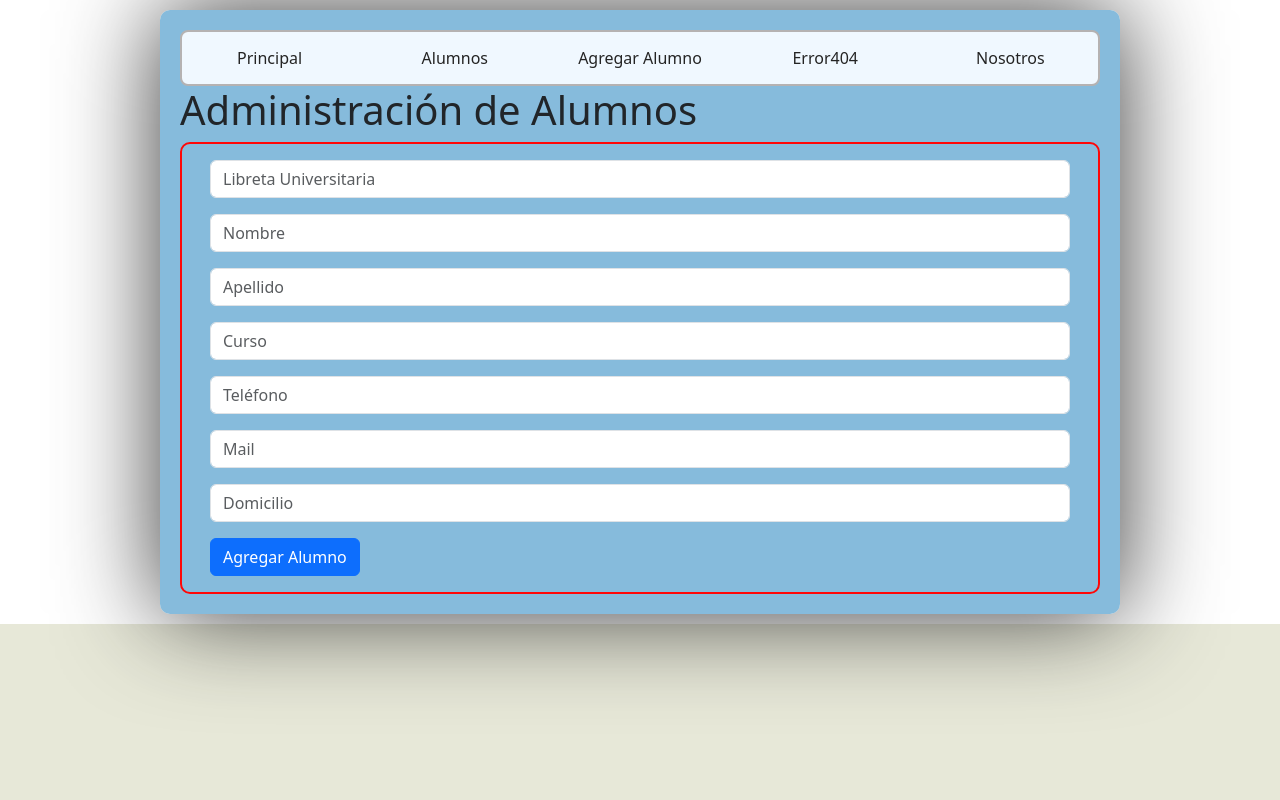
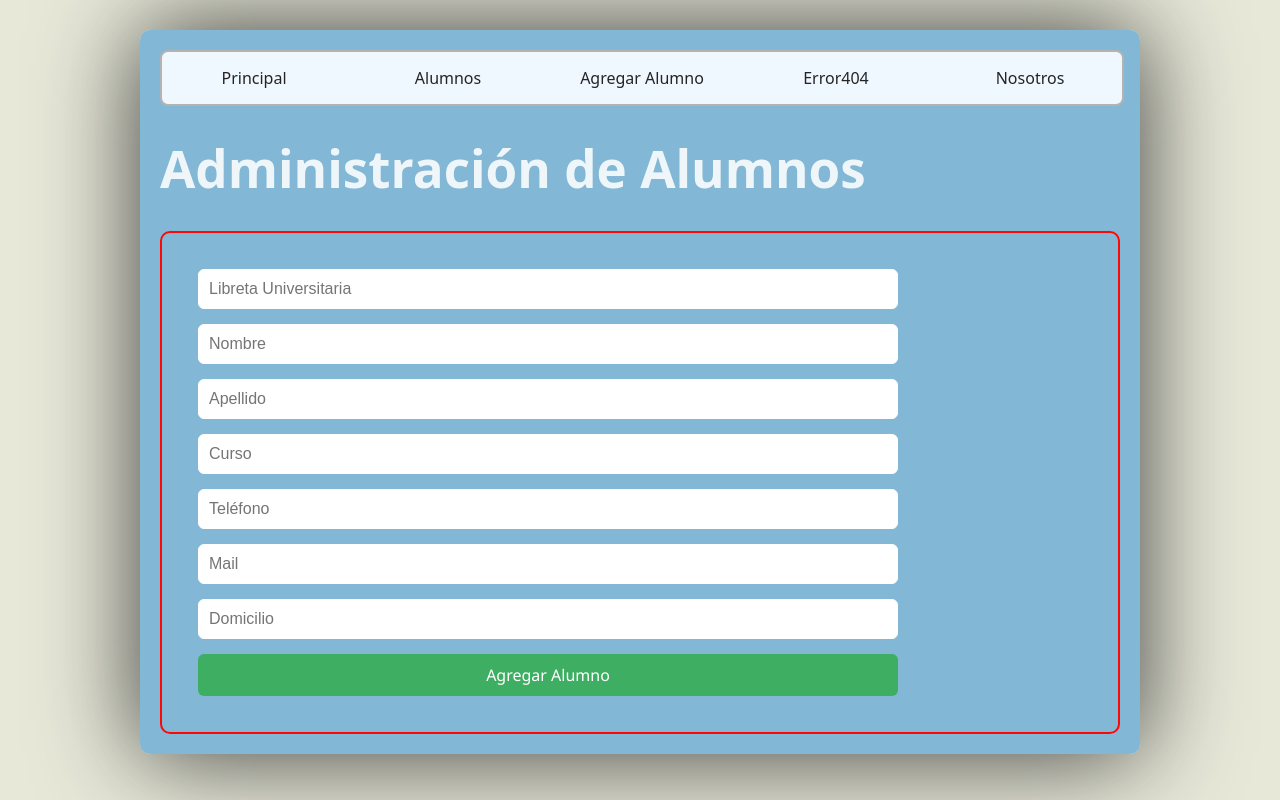
Before and after one commit to ValenFar/TP05PV2025GRUPO9, a React (Vite) app: page /Agregar-Alumno in a window 1280 px wide. Built offline with nearby package versions, Linux system fonts and the light colour scheme.

Commit message:
Revert "Agregado los componentes react bootstrap a AddAlumno.jsx, ListaAlumno…"

```diff
--- a/src/App.jsx
+++ b/src/App.jsx
@@ -4,7 +4,7 @@ import AppRouter from './router/AppRouter.jsx'
 import { useState } from 'react';
 
 function App() {
-  const [alumnos, setAlumnos] = useState([{ lu: "123456", nombre: "Juan", apellido: "Pérez", curso: "Ingeniería", telefono: "1234567890", mail: "juangP3@example.com", domicilio: "Calle Falsa 123" }, { lu: "654321", nombre: "Ana", apellido: "Gómez", curso: "Arquitectura", telefono: "0987654321", mail: "AnaG@example.com", domicilio: "Avenida Siempre Viva 456" }, { lu: "789012", nombre: "Luis", apellido: "Martínez", curso: "Medicina", telefono: "1122334455", mail: "martZ@example.com", domicilio: "Calle del Sol 789" }]);
+  const [alumnos, setAlumnos] = useState([]);
 
   const agregarAlumno = (alumno) => {
     setAlumnos([...alumnos, alumno]);
--- a/src/components/AddAlumno.jsx
+++ b/src/components/AddAlumno.jsx
@@ -1,12 +1,5 @@
 import { useState } from "react";
-//import '../css/Add.css'
-import Container from 'react-bootstrap/Container';
-import Button from 'react-bootstrap/Button';
-import Form from 'react-bootstrap/Form';
-import InputGroup from 'react-bootstrap/InputGroup';
-import 'bootstrap/dist/css/bootstrap.min.css';
-
-
+import '../css/Add.css'
 const AddAlumno = ({ onAdd }) => {
   const [form, setForm] = useState({
     lu: "",
@@ -40,94 +33,61 @@ const AddAlumno = ({ onAdd }) => {
   };
 
   return (
-    <Container className='container-product'  style={{}}>
-      <Form onSubmit={handleSubmit} className='product-form'>
-        <Form.Group className="mb-3" controlId="formBasicEmail">
-          <InputGroup className="mb-3">
-            <Form.Control
+    <div className='container-product'>
+    <form onSubmit={handleSubmit} className='product-form'>
+
+      <input
         name="lu"
         placeholder="Libreta Universitaria"
         value={form.lu}
         onChange={handleChange}
         required
       />
-          </InputGroup>
-        </Form.Group>
-
-        <Form.Group className="mb-3" controlId="formNombre">
-          <InputGroup className="mb-3">
-            <Form.Control
+      <input
         name="nombre"
         placeholder="Nombre"
         value={form.nombre}
         onChange={handleChange}
         required
       />
-          </InputGroup>
-        </Form.Group>
-
-        <Form.Group className="mb-3" controlId="formApellido">
-          <InputGroup className="mb-3">
-            <Form.Control
+      <input
         name="apellido"
         placeholder="Apellido"
         value={form.apellido}
         onChange={handleChange}
         required
       />
-          </InputGroup>
-        </Form.Group>
-
-        <Form.Group className="mb-3" controlId="formCurso">
-          <InputGroup className="mb-3">
-            <Form.Control
+      <input
         name="curso"
         placeholder="Curso"
         value={form.curso}
         onChange={handleChange}
         required
       />
-          </InputGroup>
-        </Form.Group>
-
-        <Form.Group className="mb-3" controlId="formTelefono">
-          <InputGroup className="mb-3">
-            <Form.Control
+      <input
         name="telefono"
         placeholder="Teléfono"
         value={form.telefono}
         onChange={handleChange}
         required
       />
-          </InputGroup>
-        </Form.Group>
-
-        <Form.Group className="mb-3" controlId="formMail">
-          <InputGroup className="mb-3">
-            <Form.Control
+      <input
         name="mail"
         placeholder="Mail"
         value={form.mail}
         onChange={handleChange}
         required
       />
-          </InputGroup>
-        </Form.Group>
-
-        <Form.Group className="mb-3" controlId="formDomicilio">
-          <InputGroup className="mb-3">
-            <Form.Control
+      <input
         name="domicilio"
         placeholder="Domicilio"
         value={form.domicilio}
         onChange={handleChange}
         required
       />
-          </InputGroup>
-        </Form.Group>
-        <Button type="submit">Agregar Alumno</Button >
-      </Form>
-    </Container>
+      <button type="submit">Agregar Alumno</button>
+    </form>
+    </div>
   );
 };
 
--- a/src/components/ListaAlumnos.jsx
+++ b/src/components/ListaAlumnos.jsx
@@ -1,68 +1,24 @@
-import Accordion from 'react-bootstrap/Accordion';
-import Card from 'react-bootstrap/Card';
-import Button from 'react-bootstrap/Button';
-import Modal from 'react-bootstrap/Modal';
-import { useState } from 'react';
-
 const ListaAlumnos = ({ alumnos }) => {
   console.log(alumnos)
   console.log("llegaron los datos")
-
-  const [show, setShow] = useState(false);
-
-  const handleClose = () => setShow(false);
-  const handleShow = () => setShow(true);
-
-  const modal = (show,alumno) => {
-    return (
-    <Modal show={show} onHide={handleClose}>
-        <Modal.Header closeButton>
-          <Modal.Title><p><strong>LU:</strong> {alumno.lu}</p></Modal.Title>
-        </Modal.Header>
-        <Modal.Body>AGREGAR UN FORMULARIO PARECIDO AL ARCHIVO "AddAlumno.jsh cargado con la información del alumno elegido"</Modal.Body>
-        <Modal.Footer>
-          <Button variant="secondary" onClick={handleClose}>
-            Cerrar
-          </Button>
-          <Button variant="primary" onClick={() => {handleClose();/*Agregar aquí la función que actualiza un objeto del array que se ha pasado como props*/}}>
-            Guardar cambios
-          </Button>
-        </Modal.Footer>
-    </Modal>
-    )
-  };
-
   return(
-    <>
-    <Card body style={{ alignItems: 'center', marginBottom: '10px', fontSize: '30px' }} >Lista de Alumnos</Card>
-    <Accordion defaultActiveKey="0" flush>
+    <div>
+    <h2>Lista de Alumnos</h2>
     {alumnos.length === 0 && <p>No hay alumnos cargados.</p>}
     {alumnos.map((alumno, index) => (
-      <Accordion.Item eventKey={index}>
-        <Accordion.Header className='accordion-header'>
-            <p><strong>LU:</strong> {alumno.lu}</p>
-            <p className='accordion-header-parrafo' ><strong>Nombre:</strong> {alumno.nombre}</p>
-            <p className='accordion-header-parrafo' ><strong>Apellido:</strong> {alumno.apellido}</p>
-        </Accordion.Header>
-        <Accordion.Body style={{ background: '#dbffb1' }} >
-            <p><strong>Curso:</strong> {alumno.curso}</p>
-            <p><strong>Teléfono:</strong> {alumno.telefono}</p>
-            <p><strong>Mail:</strong> {alumno.mail}</p>
-            <p><strong>Domicilio:</strong> {alumno.domicilio}</p>
-            <Button variant="primary" className='accordion-header-button edit' onClick={handleShow} >Editar</Button>
-            {modal(show,alumno)}
-            <Button variant="danger" className='accordion-header-button delete' onClick={() => {/*Agregar aquí la función que elimina un objeto del array que se ha pasado como props*/}} >Eliminar</Button>
-        </Accordion.Body>
+      <div key={index}>
+        <p><strong>LU:</strong> {alumno.lu}</p>
+        <p><strong>Nombre:</strong> {alumno.nombre}</p>
+        <p><strong>Apellido:</strong> {alumno.apellido}</p>
+        <p><strong>Curso:</strong> {alumno.curso}</p>
+        <p><strong>Teléfono:</strong> {alumno.telefono}</p>
+        <p><strong>Mail:</strong> {alumno.mail}</p>
+        <p><strong>Domicilio:</strong> {alumno.domicilio}</p>
         <hr />
-      </Accordion.Item>
-
+      </div>
     ))}
-  </Accordion>
-  </>
+  </div>
   )
 }
 
-
-
-
 export default ListaAlumnos;
--- a/src/index.css
+++ b/src/index.css
@@ -11,19 +11,3 @@
   -webkit-font-smoothing: antialiased;
   -moz-osx-font-smoothing: grayscale;
 }
-
-.accordion-header {
-  display: flex;
-  align-items: center;
-  justify-content: center;
-}
-.accordion-header-parrafo {
-  padding-left: 30px;
-}
-
-.accordion-header-button {
-  width: 20%;
-}
-.accordion-header-button.delete{
-  margin-left: 2%;
-}
```
Lines whose indentation alone changed are shown as unchanged.
